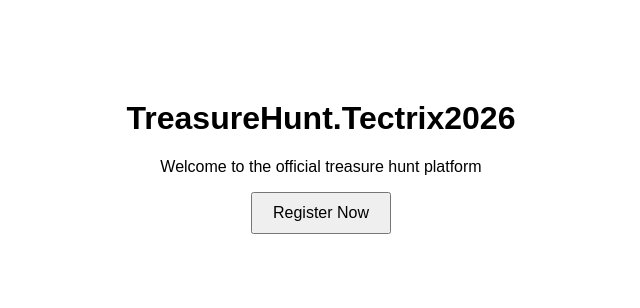
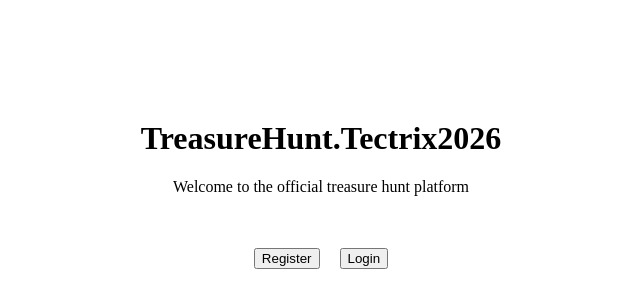
Before and after one commit to SMitra05/treasurehunt, a Next.js app: page / in a window 1280 px wide. Shown: the top 308 px of the page, without its empty margins (319-959 px from the left). Built offline with nearby package versions, Linux system fonts and the light colour scheme; no server answers.

Commit message:
Refactor Home component to check user session

```diff
--- a/app/page.tsx
+++ b/app/page.tsx
@@ -1,21 +1,64 @@
-export default function Home() {
-return (
-<div style={{
-textAlign: "center",
-marginTop: "100px",
-fontFamily: "Arial"
-}}>
-<h1>TreasureHunt.Tectrix2026</h1>
-<p>Welcome to the official treasure hunt platform</p>
-<a href="/register">
-<button style={{
-padding: "10px 20px",
-fontSize: "16px",
-cursor: "pointer"
-}}>
-Register Now
-</button>
-</a>
-</div>
-)
+"use client"
+
+import { useEffect, useState } from "react"
+import { supabase } from "../lib/supabase"
+import { useRouter } from "next/navigation"
+import Link from "next/link"
+
+export default function Home(){
+
+  const router = useRouter()
+  const [loading,setLoading] = useState(true)
+
+  useEffect(()=>{
+
+    async function checkUser(){
+
+      const { data:{ session } } = await supabase.auth.getSession()
+
+      if(session){
+        router.push("/group")
+      }else{
+        setLoading(false)
+      }
+
+    }
+
+    checkUser()
+
+  },[])
+
+  if(loading){
+    return(
+      <div style={{textAlign:"center",marginTop:"120px"}}>
+        Checking login...
+      </div>
+    )
+  }
+
+  return(
+    <div style={{textAlign:"center",marginTop:"120px"}}>
+
+      <h1>TreasureHunt.Tectrix2026</h1>
+
+      <p>
+        Welcome to the official treasure hunt platform
+      </p>
+
+      <br/><br/>
+
+      <Link href="/register">
+        <button style={{marginRight:"20px"}}>
+          Register
+        </button>
+      </Link>
+
+      <Link href="/login">
+        <button>
+          Login
+        </button>
+      </Link>
+
+    </div>
+  )
 }
```
